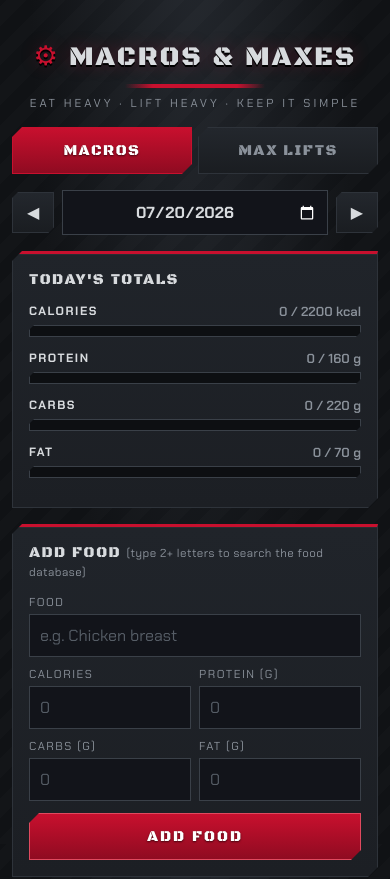
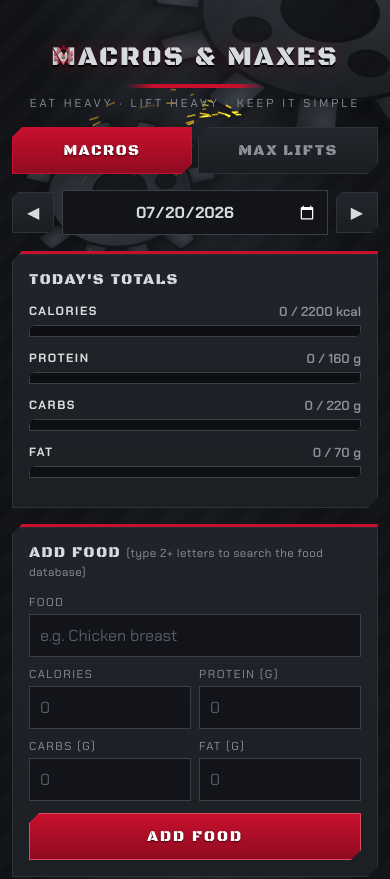
Before and after one commit to built4m3-dev/macros-and-maxes, a plain HTML site: page index.html in a window 390 px wide. Shown: the top 879 px of the page. Drawn offline with Linux system fonts and the light colour scheme.

Commit message:
Add animated 3D gear background with sparks (#4)
Two meshing gears rendered in SVG with a metallic gradient rotate in
perspective behind the header, and a canvas particle system sprays
sparks from their contact point. The layer is pointer-transparent,
sits behind all content, and disables itself under
prefers-reduced-motion.


Claude-Session: https://claude.ai/code/session_01ADjxx8Wg6HAh7ig5w4f5hT

Co-authored-by: Claude <noreply@anthropic.com>

```diff
--- a/index.html
+++ b/index.html
@@ -35,7 +35,45 @@
     color: var(--text);
     min-height: 100vh;
   }
-  .wrap { max-width: 640px; margin: 0 auto; padding: 16px 12px 80px; }
+  .wrap { max-width: 640px; margin: 0 auto; padding: 16px 12px 80px; position: relative; z-index: 1; }
+
+  /* 3D gear background */
+  .bgfx {
+    position: fixed;
+    inset: 0;
+    z-index: 0;
+    pointer-events: none;
+    overflow: hidden;
+    perspective: 700px;
+  }
+  .gear {
+    position: absolute;
+    opacity: 0.55;
+    filter: drop-shadow(0 10px 14px rgba(0,0,0,0.7));
+  }
+  #gearBig {
+    width: 360px; height: 360px;
+    top: -170px; right: -120px;
+    animation: gearSpin 26s linear infinite;
+  }
+  #gearSmall {
+    width: 200px; height: 200px;
+    top: 90px; right: 170px;
+    animation: gearSpinRev 15s linear infinite;
+  }
+  #sparks { position: absolute; inset: 0; width: 100%; height: 100%; }
+  @keyframes gearSpin {
+    from { transform: rotateX(26deg) rotateZ(0deg); }
+    to   { transform: rotateX(26deg) rotateZ(360deg); }
+  }
+  @keyframes gearSpinRev {
+    from { transform: rotateX(26deg) rotateZ(375deg); }
+    to   { transform: rotateX(26deg) rotateZ(15deg); }
+  }
+  @media (prefers-reduced-motion: reduce) {
+    .gear { animation: none; }
+    #sparks { display: none; }
+  }
 
   header { text-align: center; padding: 24px 0 16px; }
   header h1 {
@@ -293,6 +331,46 @@
 </style>
 </head>
 <body>
+<div class="bgfx" aria-hidden="true">
+  <svg id="gearBig" class="gear" viewBox="-100 -100 200 200">
+    <defs>
+      <radialGradient id="gmet" cx="35%" cy="30%" r="80%">
+        <stop offset="0%" stop-color="#4d545e"/>
+        <stop offset="55%" stop-color="#31363d"/>
+        <stop offset="100%" stop-color="#1b1e23"/>
+      </radialGradient>
+      <g id="gearShape">
+        <g fill="url(#gmet)" stroke="#0b0d10" stroke-width="3">
+          <rect x="-11" y="-98" width="22" height="34" rx="4"/>
+          <rect x="-11" y="-98" width="22" height="34" rx="4" transform="rotate(30)"/>
+          <rect x="-11" y="-98" width="22" height="34" rx="4" transform="rotate(60)"/>
+          <rect x="-11" y="-98" width="22" height="34" rx="4" transform="rotate(90)"/>
+          <rect x="-11" y="-98" width="22" height="34" rx="4" transform="rotate(120)"/>
+          <rect x="-11" y="-98" width="22" height="34" rx="4" transform="rotate(150)"/>
+          <rect x="-11" y="-98" width="22" height="34" rx="4" transform="rotate(180)"/>
+          <rect x="-11" y="-98" width="22" height="34" rx="4" transform="rotate(210)"/>
+          <rect x="-11" y="-98" width="22" height="34" rx="4" transform="rotate(240)"/>
+          <rect x="-11" y="-98" width="22" height="34" rx="4" transform="rotate(270)"/>
+          <rect x="-11" y="-98" width="22" height="34" rx="4" transform="rotate(300)"/>
+          <rect x="-11" y="-98" width="22" height="34" rx="4" transform="rotate(330)"/>
+          <circle r="72"/>
+        </g>
+        <circle r="26" fill="#101215" stroke="#0b0d10" stroke-width="3"/>
+        <g fill="#101215" stroke="#0b0d10" stroke-width="2">
+          <circle cx="47" cy="0" r="10"/>
+          <circle cx="-47" cy="0" r="10"/>
+          <circle cx="0" cy="47" r="10"/>
+          <circle cx="0" cy="-47" r="10"/>
+        </g>
+      </g>
+    </defs>
+    <use href="#gearShape"/>
+  </svg>
+  <svg id="gearSmall" class="gear" viewBox="-100 -100 200 200">
+    <use href="#gearShape"/>
+  </svg>
+  <canvas id="sparks"></canvas>
+</div>
 <div class="wrap">
   <header>
     <h1><span class="gear">&#9881;</span> Macros &amp; Maxes</h1>
@@ -784,6 +862,61 @@ function renderMaxes() {
     </li>`).join('') : '<li class="empty">No history yet.</li>';
 }
 
+// ---------- background sparks ----------
+(function () {
+  if (matchMedia('(prefers-reduced-motion: reduce)').matches) return;
+  const canvas = document.getElementById('sparks');
+  const ctx = canvas.getContext('2d');
+  const bigGear = document.getElementById('gearBig');
+  const smallGear = document.getElementById('gearSmall');
+  let parts = [];
+
+  function resize() { canvas.width = innerWidth; canvas.height = innerHeight; }
+  addEventListener('resize', resize);
+  resize();
+
+  // sparks fly from where the two gears mesh
+  function emitter() {
+    const b = bigGear.getBoundingClientRect();
+    const s = smallGear.getBoundingClientRect();
+    return {
+      x: (b.left + b.width / 2 + s.left + s.width / 2) / 2,
+      y: (b.top + b.height / 2 + s.top + s.height / 2) / 2,
+    };
+  }
+
+  function tick() {
+    ctx.clearRect(0, 0, canvas.width, canvas.height);
+    const e = emitter();
+    if (parts.length < 70) {
+      for (let i = 0; i < 2; i++) {
+        if (Math.random() < 0.5) parts.push({
+          x: e.x + (Math.random() * 12 - 6),
+          y: e.y + (Math.random() * 12 - 6),
+          vx: -(1 + Math.random() * 3.4),
+          vy: -(Math.random() * 2.6 - 0.6),
+          life: 1,
+          decay: 0.012 + Math.random() * 0.02,
+        });
+      }
+    }
+    ctx.globalCompositeOperation = 'lighter';
+    ctx.lineWidth = 1.6;
+    for (const p of parts) {
+      p.x += p.vx; p.y += p.vy; p.vy += 0.07; p.life -= p.decay;
+      const a = Math.max(p.life, 0);
+      ctx.strokeStyle = `rgba(255, ${140 + Math.round(90 * a)}, 40, ${a})`;
+      ctx.beginPath();
+      ctx.moveTo(p.x, p.y);
+      ctx.lineTo(p.x - p.vx * 2.2, p.y - p.vy * 2.2);
+      ctx.stroke();
+    }
+    parts = parts.filter(p => p.life > 0);
+    requestAnimationFrame(tick);
+  }
+  requestAnimationFrame(tick);
+})();
+
 // ---------- util ----------
 function escapeHtml(s) {
   return s.replace(/[&<>"']/g, ch => ({ '&': '&amp;', '<': '&lt;', '>': '&gt;', '"': '&quot;', "'": '&#39;' }[ch]));
```
